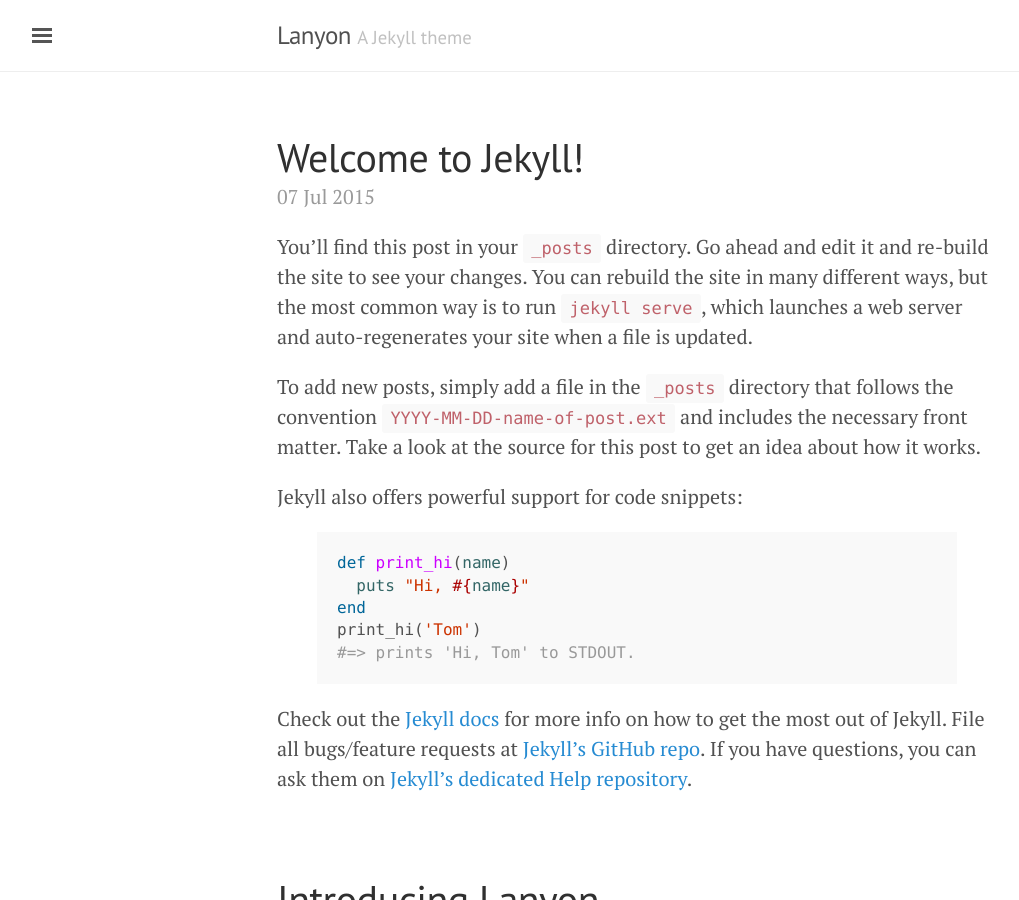
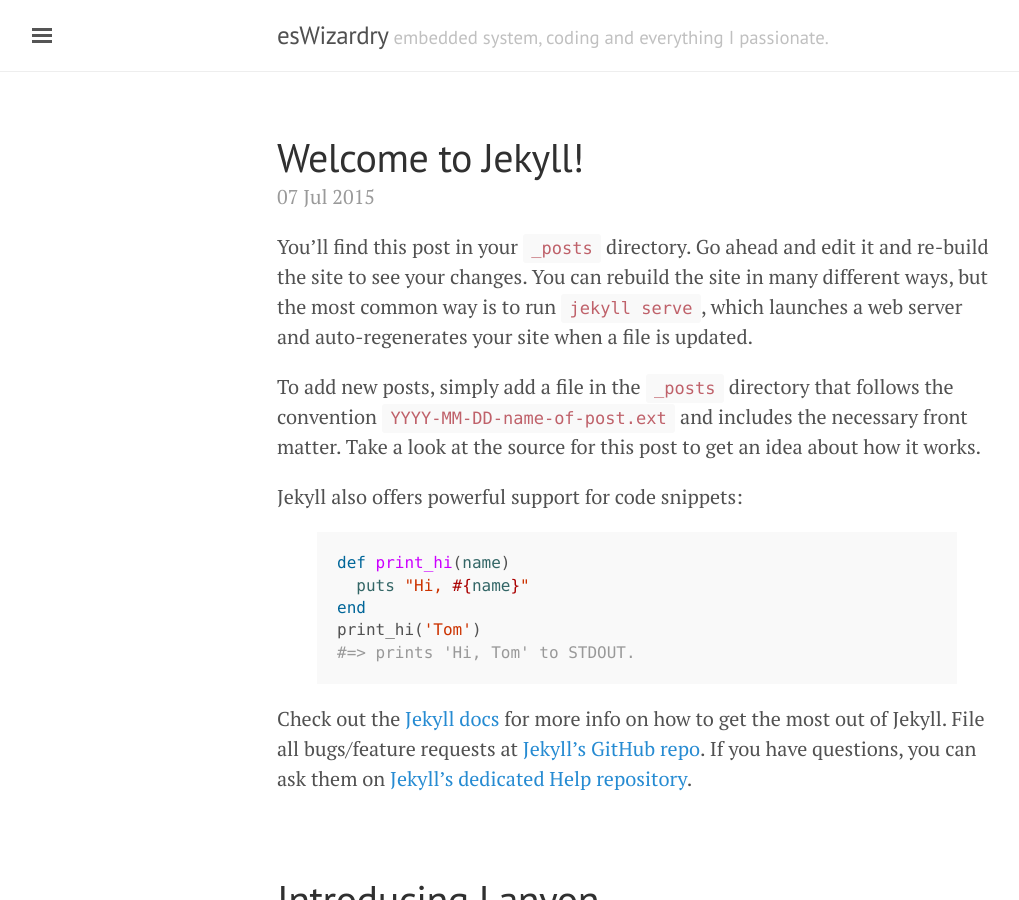
Before and after one commit to eswizardry/eswizardry.github.io, a Jekyll site: the page built from index.html, in a window 1280 px wide and 900 px high. Shown: the whole window, without its empty margins (3-1022 px from the left). Built offline with Jekyll 4.4.1, drawn with Linux system fonts in a browser that asks for light colours; the list of posts is cut into pages by our own code.

Commit message:
edit _config.yml

```diff
--- a/_config.yml
+++ b/_config.yml
@@ -5,18 +5,18 @@
 relative_permalinks: true
 
 # Setup
-title:               Lanyon
-tagline:             'A Jekyll theme'
-description:         'A reserved <a href="http://jekyllrb.com" target="_blank">Jekyll</a> theme that places the utmost gravity on content with a hidden drawer. Made by <a href="https://twitter.com/mdo" target="_blank">@mdo</a>.'
-url:                 http://lanyon.getpoole.com
+title:               esWizardry
+tagline:             'embedded system, coding and everything I passionate.'
+description:         'More on embedded system, coding Technology, my thought and everything I passionate.'
+url:                 https://eswizardry.github.io/
 baseurl:             ''
 paginate:            5
 
 # About/contact
 author:
-  name:              Mark Otto
-  url:               https://twitter.com/mdo
-  email:             markdotto@gmail.com
+  name:              eswizardry
+  url:               https://eswizardry.github.io/
+  email:             edrit011@gmail.com
 
 # Custom vars
 version:             1.0.0
```
